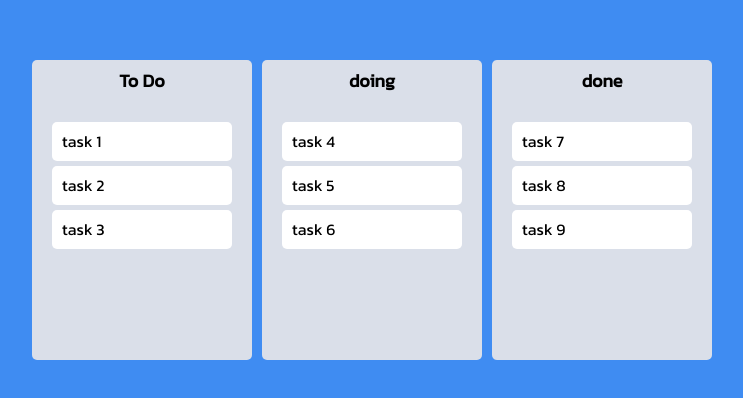
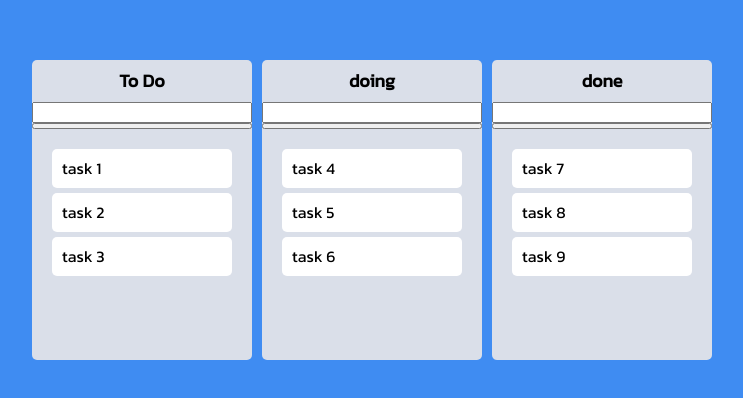
Before and after one commit to bona1122/react-masterclass, a React (Vite) app: page / in a window 1280 px wide. Shown: the part 190-588 px from the top of the page, without its empty margins (268-1011 px from the left). Built offline with nearby package versions, Linux system fonts and the light colour scheme.

Commit message:
react ref

```diff
--- a/src/Components/Board.tsx
+++ b/src/Components/Board.tsx
@@ -1,6 +1,7 @@
 import { Droppable } from "react-beautiful-dnd";
 import DragabbleCard from "./DragabbleCard";
 import styled from "styled-components";
+import { useRef } from "react";
 
 const Wrapper = styled.div`
   padding-top: 10px;
@@ -40,9 +41,15 @@
 }
 
 function Board({ todos, boardId }: IBoardProps) {
+  const inputRef = useRef<HTMLInputElement>(null);
+  const onClick = () => {
+    inputRef.current?.focus();
+  };
   return (
     <Wrapper>
       <Title>{boardId}</Title>
+      <input ref={inputRef} type="text" />
+      <button onClick={onClick}></button>
       <Droppable droppableId={boardId}>
         {(provided, snapshot) => (
           <Area
```
